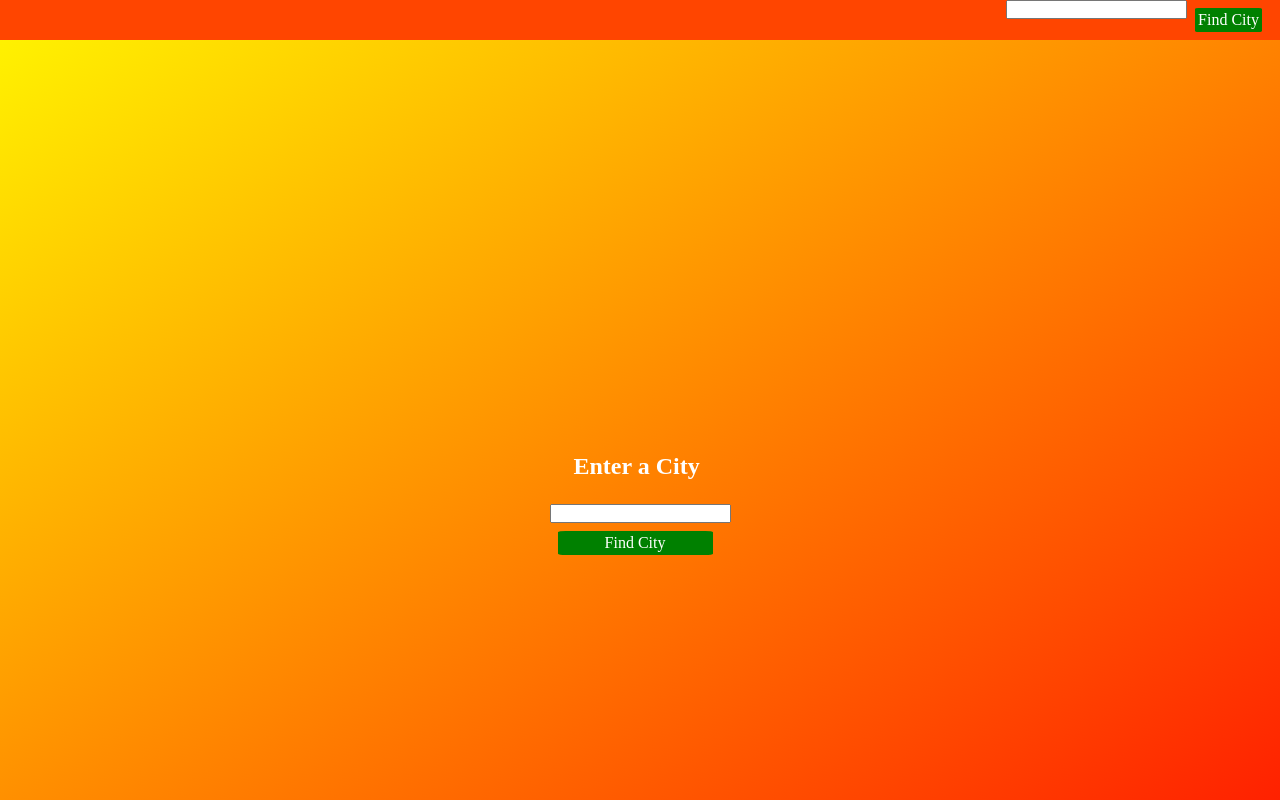
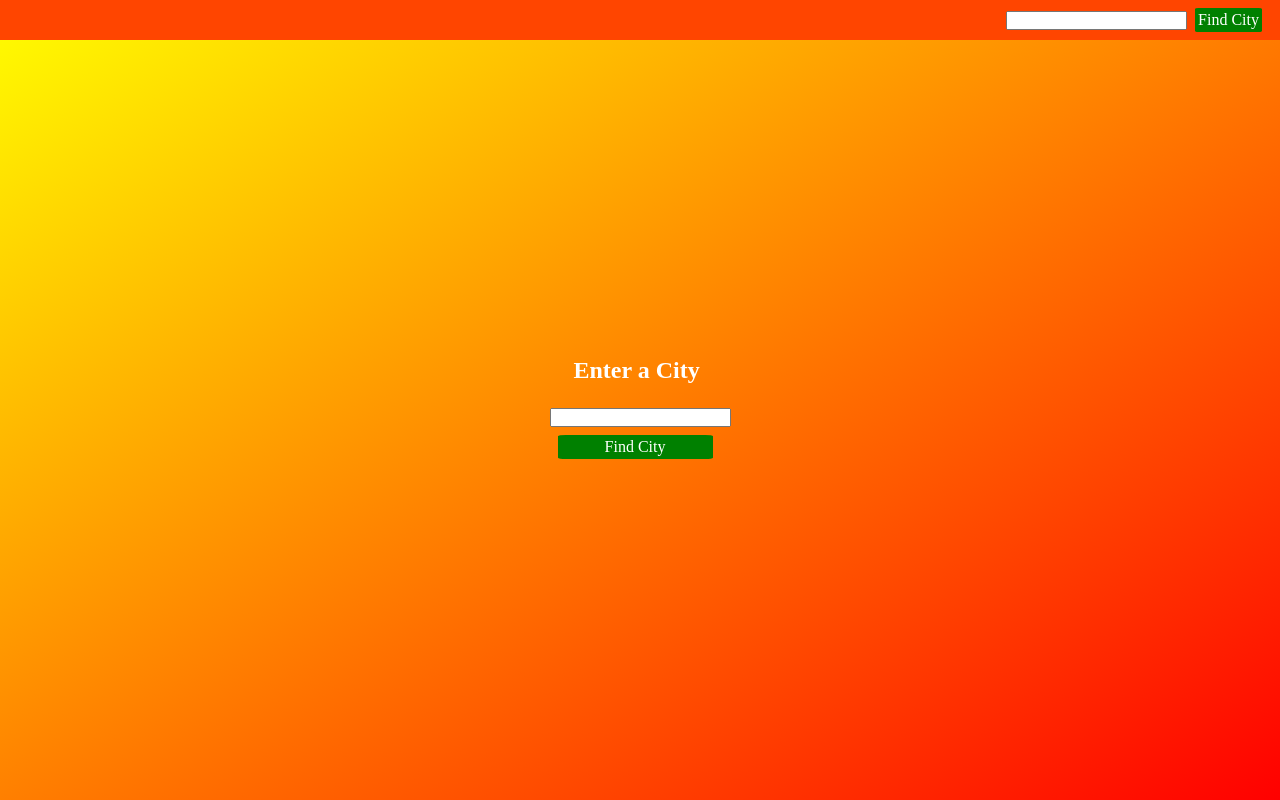
Before and after one commit to Ruaridhi/weatherapp, a Next.js app: page / in a window 1280 px wide. Built offline with nearby package versions, Linux system fonts and the light colour scheme.

Commit message:
Fixed CSS - alignment + vertical scroll

```diff
--- a/src/styles/Home.module.css
+++ b/src/styles/Home.module.css
@@ -3,7 +3,6 @@
   flex-direction: row;
   justify-content: center;
   align-items: center;
-  padding: 6rem;
   min-height: 100vh;
   background-image: linear-gradient(to bottom right, yellow, red);
   width: 100vw;
--- a/src/styles/NavBar.module.css
+++ b/src/styles/NavBar.module.css
@@ -1,6 +1,7 @@
 .nav {
   display: flex;
   justify-content: flex-end;
+  align-items: center;
   background-color: orangered;
   width: 100vw;
   position: fixed;
```
